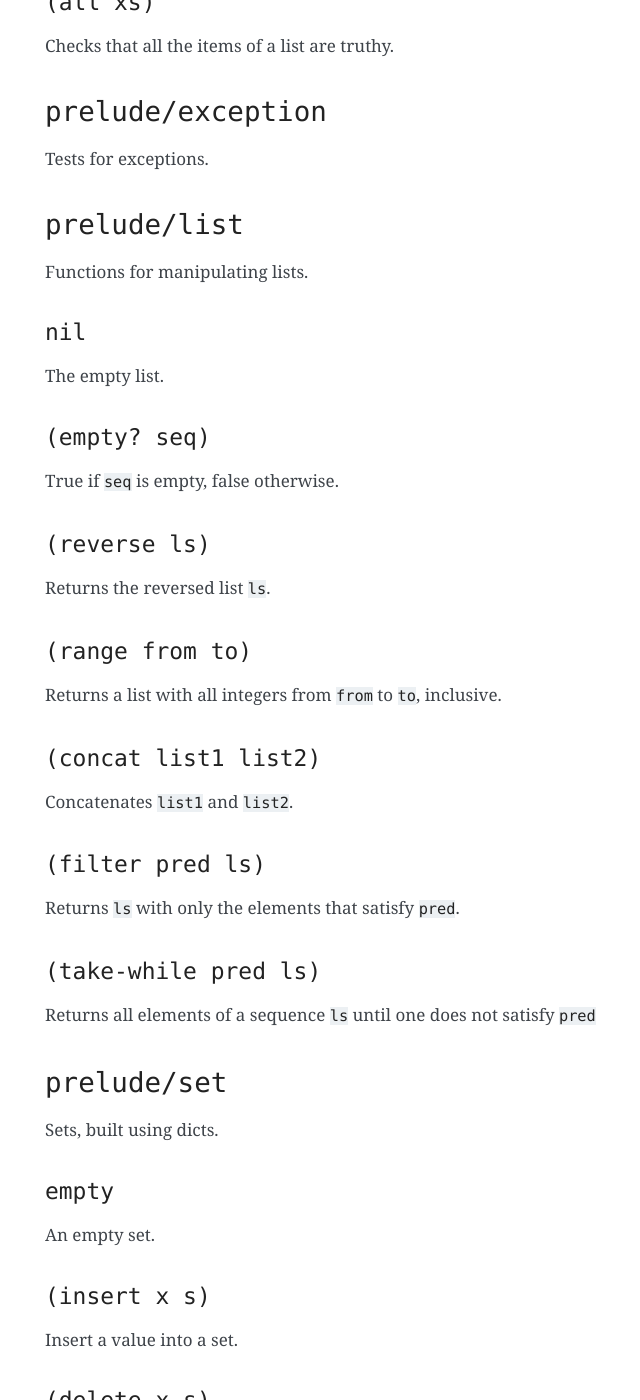
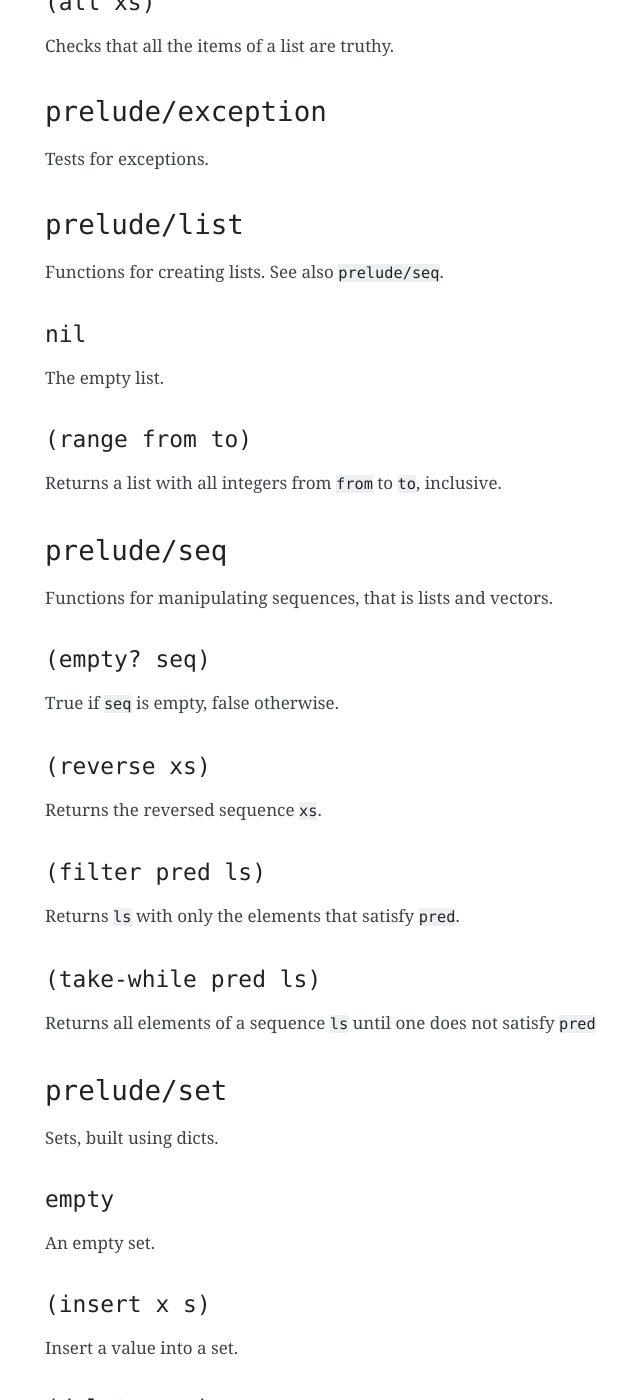
Before and after one commit to radicle-dev/radicle-alpha, a Sphinx documentation site: the page built from docs/source/reference.rst, in a window 1280 px wide and 1400 px high, scrolled down 17773 px. Shown: the whole window, without its empty margins (375-1015 px from the left). Built offline with Sphinx 7.4.7, drawn with Linux system fonts in a browser that asks for light colours; pages that are not in the unit, such as notebooks, are missing from menus; some of the changed text lies outside the part shown.

Commit message:
Introduce 'prelude/seq' module
We move most the code from 'prelude/list' that applies to both list and
vectors into 'prelude/seq'.

```diff
--- a/docs/source/reference.rst
+++ b/docs/source/reference.rst
@@ -858,32 +858,32 @@ Tests for exceptions.
 ``prelude/list``
 ----------------
 
-Functions for manipulating lists.
+Functions for creating lists. See also ``prelude/seq``.
 
 ``nil``
 ~~~~~~~
 
 The empty list.
 
+``(range from to)``
+~~~~~~~~~~~~~~~~~~~
+
+Returns a list with all integers from ``from`` to ``to``, inclusive.
+
+``prelude/seq``
+---------------
+
+Functions for manipulating sequences, that is lists and vectors.
+
 ``(empty? seq)``
 ~~~~~~~~~~~~~~~~
 
 True if ``seq`` is empty, false otherwise.
 
-``(reverse ls)``
+``(reverse xs)``
 ~~~~~~~~~~~~~~~~
 
-Returns the reversed list ``ls``.
-
-``(range from to)``
-~~~~~~~~~~~~~~~~~~~
-
-Returns a list with all integers from ``from`` to ``to``, inclusive.
-
-``(concat list1 list2)``
-~~~~~~~~~~~~~~~~~~~~~~~~
-
-Concatenates ``list1`` and ``list2``.
+Returns the reversed sequence ``xs``.
 
 ``(filter pred ls)``
 ~~~~~~~~~~~~~~~~~~~~
--- a/reference-doc.yaml
+++ b/reference-doc.yaml
@@ -130,6 +130,7 @@ modules:
 - prelude/bool
 - prelude/exception
 - prelude/list
+- prelude/seq
 - prelude/set
 - prelude/ref
 - prelude/lens
```
Also changed, not shown: 3 other files.
